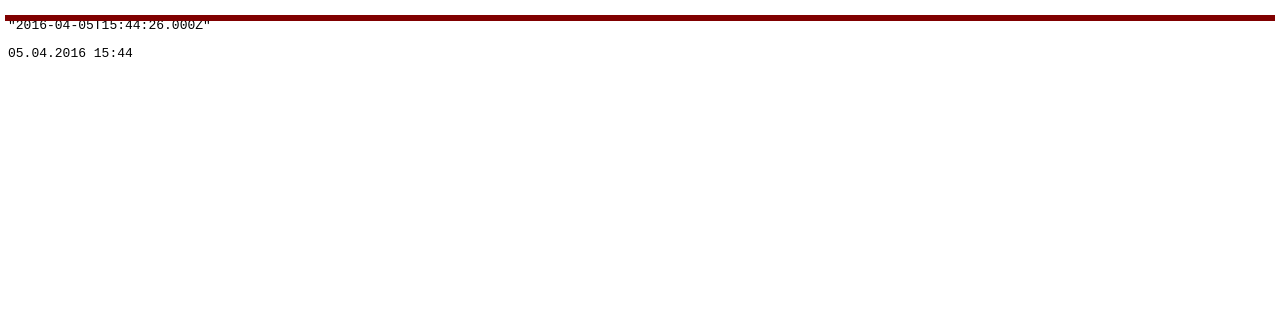
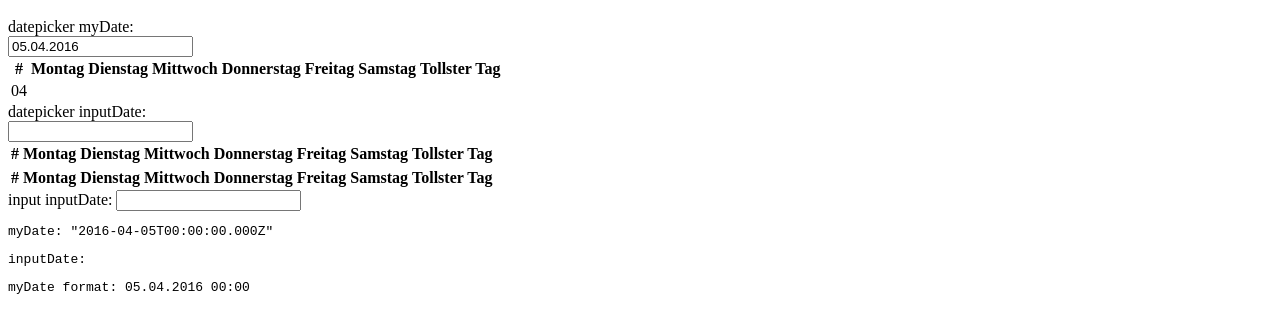
Before and after one commit to lordnox/datepicker-aufgabe, a website: page index.html in a window 1280 px wide. Shown: the part 48-380 px from the top of the page. Drawn offline with nearby package versions, Linux system fonts and the light colour scheme.

Commit message:
erste eindrücke

```diff
--- a/bower.json
+++ b/bower.json
@@ -17,7 +17,7 @@
     "tests"
   ],
   "dependencies": {
-    "angular": "~1.4.8",
-    "moment": "~2.10.6"
+    "angular": "^1.5.3",
+    "moment": "^2.12.0"
   }
 }
--- /dev/null
+++ b/calendar.html
@@ -0,0 +1,26 @@
+<table>
+  <thead>
+    <tr>
+      <th>#</th>
+      <th>Montag</th>
+      <th>Dienstag</th>
+      <th>Mittwoch</th>
+      <th>Donnerstag</th>
+      <th>Freitag</th>
+      <th>Samstag</th>
+      <th>Tollster Tag</th>
+    </tr>
+  </thead>
+  <tbody>
+    <tr ng-repeat="week in weeks">
+      <td>{{week.weekNumber}}</td>
+      <td></td>
+      <td></td>
+      <td></td>
+      <td></td>
+      <td></td>
+      <td></td>
+      <td></td>
+    </tr>
+  </tbody>
+</table>
--- a/index.html
+++ b/index.html
@@ -5,10 +5,18 @@
   </head>
   <body ng-app="datepicker" ng-controller="mainController">
     <h1>My Datepicker:</h1>
-    <div my-datepicker ng-model="myDate"></div>
 
-    <pre>{{myDate | json}}</pre>
-    <pre>{{myDate.format('DD.MM.YYYY HH:mm')}}</pre> <!-- Für den Fall das Moment genutzt wird -->
+    datepicker myDate: <div my-datepicker ng-model="myDate"></div>
+    datepicker inputDate: <div my-datepicker ng-model="inputDate"></div>
+
+    <div my-calendar></div>
+
+
+    input inputDate: <input type="text" ng-model="inputDate"/>
+
+    <pre>myDate: {{myDate | json}}</pre>
+    <pre>inputDate: {{inputDate | json}}</pre>
+    <pre>myDate format: {{myDate.format('DD.MM.YYYY HH:mm')}}</pre> <!-- Für den Fall das Moment genutzt wird -->
 
     <script src="./bower_components/angular/angular.js"></script>
     <script src="./bower_components/moment/moment.js"></script>
--- a/script.js
+++ b/script.js
@@ -6,4 +6,61 @@ module.controller('mainController', function($scope) {
   $scope.myDate = null;
   $scope.myDate = new Date;
   $scope.myDate = moment();
+
 });
+
+
+module.directive('myCalendar', function() {
+  return {
+    scope : {
+      month : '='
+    },
+    templateUrl : 'calendar.html',
+    link        : function($scope, $element, $attrs) {
+      $scope.weeks = []
+
+      $scope.$watch('month', function(date) {
+        if(!date) return ;
+        var month = date.split('.')[1]
+        $scope.weeks = [
+          { weekNumber : month },
+        ]
+      })
+    }
+
+  }
+})
+
+
+module.directive('myDatepicker', function() {
+  return {
+    scope : {
+      ngModel: '='
+    },
+    template: '<input ng-focus="focus()" ng-blur="blur()" ng-model="model" /><div my-calendar month="model"></div>',
+    link : function($scope, $element, $attr) {
+      var model = $scope.ngModel && moment($scope.ngModel)
+
+      if(model && model.isValid()) {
+        $scope.model = model.format('DD.MM.YYYY')
+      } else {
+        model = moment().format('DD.MM.YYYY')
+      }
+      console.log($element)
+      $scope.focus = function() {
+        console.log('I was focused!')
+      }
+
+      $scope.blur = function() {
+        console.log('I was blurreddddd')
+      }
+
+      $scope.$watch('model', function(model) {
+        var date = moment(model, 'DD.MM.YYYY')
+        if(date.format('DD.MM.YYYY') == model) {
+          $scope.ngModel = date
+        }
+      })
+    }
+  }
+})
--- a/styles.css
+++ b/styles.css
@@ -1,4 +1,4 @@
 
 [my-datepicker] {
-  outline: 3px solid maroon;
+//  outline: 3px solid maroon;
 }
```
